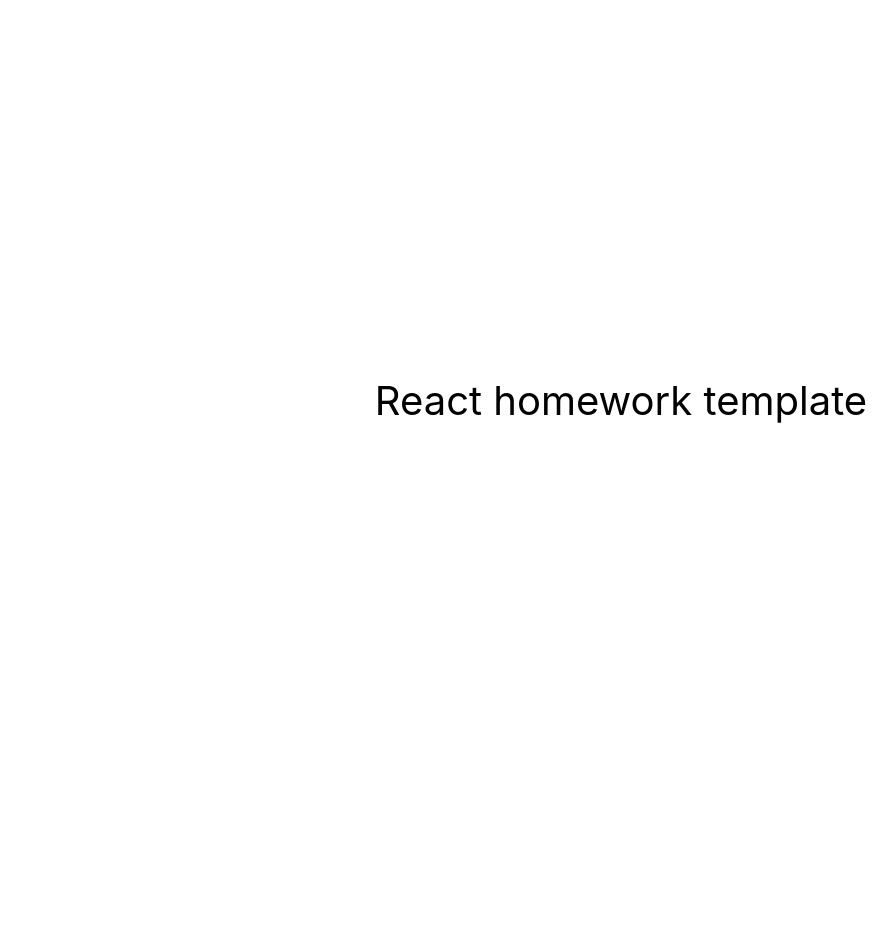
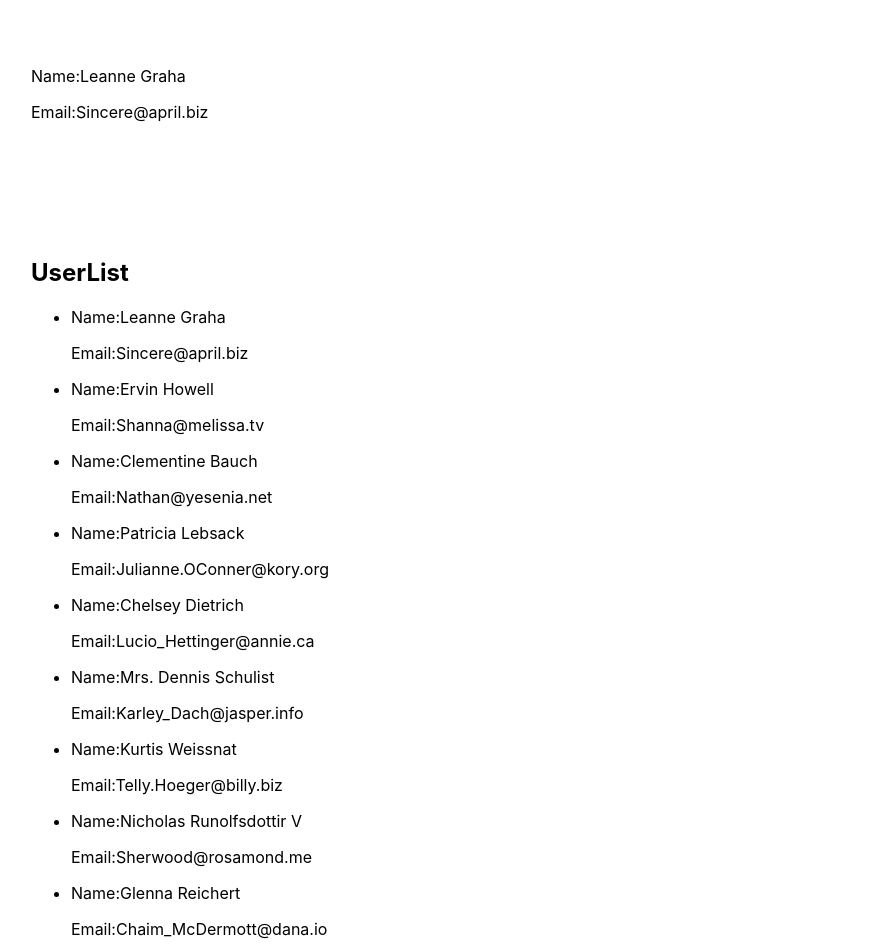
Before and after one commit to pelmeshek91/react-practice, a React (Create React App) app: page / in a window 1280 px wide. Shown: the top 952 px of the page, without its empty margins (19-915 px from the left). Before the commit the page ends 800 px from the top, so only its background shows below. Built offline with nearby package versions, Linux system fonts and the light colour scheme.

Commit message:
practice first day

```diff
--- a/package.json
+++ b/package.json
@@ -7,6 +7,7 @@
     "@testing-library/jest-dom": "^5.16.3",
     "@testing-library/react": "^12.1.4",
     "@testing-library/user-event": "^13.5.0",
+    "prop-types": "^15.8.1",
     "react": "^18.1.0",
     "react-dom": "^18.1.0",
     "react-scripts": "5.0.1",
--- /dev/null
+++ b/src/Data/users.js
@@ -0,0 +1,232 @@
+export const users = [
+  {
+    id: '5b9289',
+    name: 'Leanne Graha',
+    username: 'Bret',
+    email: 'Sincere@april.biz',
+    address: {
+      street: 'Kulas Light',
+      suite: 'Apt. 556',
+      city: 'Gwenborough',
+      zipcode: '92998-3874',
+      geo: {
+        lat: '-37.3159',
+        lng: '81.1496',
+      },
+    },
+    phone: '1-770-736-8031 x56442',
+    website: 'hildegard.org',
+    company: {
+      name: 'Romaguera-Crona',
+      catchPhrase: 'Multi-layered client-server neural-net',
+      bs: 'harness real-time e-markets',
+    },
+  },
+  {
+    id: 'b477dc',
+    name: 'Ervin Howell',
+    username: 'Antonette',
+    email: 'Shanna@melissa.tv',
+    address: {
+      street: 'Victor Plains',
+      suite: 'Suite 879',
+      city: 'Wisokyburgh',
+      zipcode: '90566-7771',
+      geo: {
+        lat: '-43.9509',
+        lng: '-34.4618',
+      },
+    },
+    phone: '010-692-6593 x09125',
+    website: 'anastasia.net',
+    company: {
+      name: 'Deckow-Crist',
+      catchPhrase: 'Proactive didactic contingency',
+      bs: 'synergize scalable supply-chains',
+    },
+  },
+  {
+    id: 'afe2b5',
+    name: 'Clementine Bauch',
+    username: 'Samantha',
+    email: 'Nathan@yesenia.net',
+    address: {
+      street: 'Douglas Extension',
+      suite: 'Suite 847',
+      city: 'McKenziehaven',
+      zipcode: '59590-4157',
+      geo: {
+        lat: '-68.6102',
+        lng: '-47.0653',
+      },
+    },
+    phone: '1-463-123-4447',
+    website: 'ramiro.info',
+    company: {
+      name: 'Romaguera-Jacobson',
+      catchPhrase: 'Face to face bifurcated interface',
+      bs: 'e-enable strategic applications',
+    },
+  },
+  {
+    id: '4a95f5',
+    name: 'Patricia Lebsack',
+    username: 'Karianne',
+    email: 'Julianne.OConner@kory.org',
+    address: {
+      street: 'Hoeger Mall',
+      suite: 'Apt. 692',
+      city: 'South Elvis',
+      zipcode: '53919-4257',
+      geo: {
+        lat: '29.4572',
+        lng: '-164.2990',
+      },
+    },
+    phone: '493-170-9623 x156',
+    website: 'kale.biz',
+    company: {
+      name: 'Robel-Corkery',
+      catchPhrase: 'Multi-tiered zero tolerance productivity',
+      bs: 'transition cutting-edge web services',
+    },
+  },
+  {
+    id: '1a3403',
+    name: 'Chelsey Dietrich',
+    username: 'Kamren',
+    email: 'Lucio_Hettinger@annie.ca',
+    address: {
+      street: 'Skiles Walks',
+      suite: 'Suite 351',
+      city: 'Roscoeview',
+      zipcode: '33263',
+      geo: {
+        lat: '-31.8129',
+        lng: '62.5342',
+      },
+    },
+    phone: '(254)954-1289',
+    website: 'demarco.info',
+    company: {
+      name: 'Keebler LLC',
+      catchPhrase: 'User-centric fault-tolerant solution',
+      bs: 'revolutionize end-to-end systems',
+    },
+  },
+  {
+    id: 'f642eb',
+    name: 'Mrs. Dennis Schulist',
+    username: 'Leopoldo_Corkery',
+    email: 'Karley_Dach@jasper.info',
+    address: {
+      street: 'Norberto Crossing',
+      suite: 'Apt. 950',
+      city: 'South Christy',
+      zipcode: '23505-1337',
+      geo: {
+        lat: '-71.4197',
+        lng: '71.7478',
+      },
+    },
+    phone: '1-477-935-8478 x6430',
+    website: 'ola.org',
+    company: {
+      name: 'Considine-Lockman',
+      catchPhrase: 'Synchronised bottom-line interface',
+      bs: 'e-enable innovative applications',
+    },
+  },
+  {
+    id: 'af95da',
+    name: 'Kurtis Weissnat',
+    username: 'Elwyn.Skiles',
+    email: 'Telly.Hoeger@billy.biz',
+    address: {
+      street: 'Rex Trail',
+      suite: 'Suite 280',
+      city: 'Howemouth',
+      zipcode: '58804-1099',
+      geo: {
+        lat: '24.8918',
+        lng: '21.8984',
+      },
+    },
+    phone: '210.067.6132',
+    website: 'elvis.io',
+    company: {
+      name: 'Johns Group',
+      catchPhrase: 'Configurable multimedia task-force',
+      bs: 'generate enterprise e-tailers',
+    },
+  },
+  {
+    id: '867fbf',
+    name: 'Nicholas Runolfsdottir V',
+    username: 'Maxime_Nienow',
+    email: 'Sherwood@rosamond.me',
+    address: {
+      street: 'Ellsworth Summit',
+      suite: 'Suite 729',
+      city: 'Aliyaview',
+      zipcode: '45169',
+      geo: {
+        lat: '-14.3990',
+        lng: '-120.7677',
+      },
+    },
+    phone: '586.493.6943 x140',
+    website: 'jacynthe.com',
+    company: {
+      name: 'Abernathy Group',
+      catchPhrase: 'Implemented secondary concept',
+      bs: 'e-enable extensible e-tailers',
+    },
+  },
+  {
+    id: '888a5f',
+    name: 'Glenna Reichert',
+    username: 'Delphine',
+    email: 'Chaim_McDermott@dana.io',
+    address: {
+      street: 'Dayna Park',
+      suite: 'Suite 449',
+      city: 'Bartholomebury',
+      zipcode: '76495-3109',
+      geo: {
+        lat: '24.6463',
+        lng: '-168.8889',
+      },
+    },
+    phone: '(775)976-6794 x41206',
+    website: 'conrad.com',
+    company: {
+      name: 'Yost and Sons',
+      catchPhrase: 'Switchable contextually-based project',
+      bs: 'aggregate real-time technologies',
+    },
+  },
+  {
+    id: '8335b7',
+    name: 'Clementina DuBuque',
+    username: 'Moriah.Stanton',
+    email: 'Rey.Padberg@karina.biz',
+    address: {
+      street: 'Kattie Turnpike',
+      suite: 'Suite 198',
+      city: 'Lebsackbury',
+      zipcode: '31428-2261',
+      geo: {
+        lat: '-38.2386',
+        lng: '57.2232',
+      },
+    },
+    phone: '024-648-3804',
+    website: 'ambrose.net',
+    company: {
+      name: 'Hoeger LLC',
+      catchPhrase: 'Centralized empowering task-force',
+      bs: 'target end-to-end models',
+    },
+  },
+];
--- a/src/components/App.jsx
+++ b/src/components/App.jsx
@@ -1,16 +1,16 @@
+import { User } from './User/User';
+import { users } from '../Data/users';
+import { UserList } from './UserList/UserList';
+import { Section } from './Section/Section';
 export const App = () => {
   return (
-    <div
-      style={{
-        height: '100vh',
-        display: 'flex',
-        justifyContent: 'center',
-        alignItems: 'center',
-        fontSize: 40,
-        color: '#010101'
-      }}
-    >
-      React homework template
-    </div>
+    <>
+      <Section>
+        <User user={users[0]} />
+      </Section>
+      <Section title="UserList">
+        <UserList users={users} />
+      </Section>
+    </>
   );
 };
--- /dev/null
+++ b/src/components/Section/Section.jsx
@@ -0,0 +1,14 @@
+import PropTypes from 'prop-types';
+import s from './Section.module.css';
+export const Section = ({ children, title }) => {
+  return (
+    <section className={s.baseSection}>
+      {title && <h2>{title}</h2>}
+      {children}
+    </section>
+  );
+};
+Section.propTypes = {
+  children: PropTypes.node.isRequired,
+  title: PropTypes.string,
+};
--- /dev/null
+++ b/src/components/Section/Section.module.css
@@ -0,0 +1,5 @@
+.baseSection {
+    width: 1200px;
+    margin: auto;
+    padding: 50px;
+}
--- /dev/null
+++ b/src/components/User/User.jsx
@@ -0,0 +1,16 @@
+import PropTypes from 'prop-types';
+
+export const User = ({ user: { name, email } }) => {
+  return (
+    <>
+      <p>Name:{name}</p>
+      <p>Email:{email}</p>
+    </>
+  );
+};
+User.propTypes = {
+  user: PropTypes.shape({
+    name: PropTypes.string.isRequired,
+    email: PropTypes.string.isRequired,
+  }).isRequired,
+};
--- /dev/null
+++ b/src/components/UserList/UserList.jsx
@@ -0,0 +1,23 @@
+import { User } from '../User/User';
+import PropTypes from 'prop-types';
+
+export const UserList = ({ users }) => {
+  return (
+    <ul>
+      {users.map(user => {
+        return (
+          <li key={user.id}>
+            <User user={user} />
+          </li>
+        );
+      })}
+    </ul>
+  );
+};
+UserList.propTypes = {
+  users: PropTypes.arrayOf(
+    PropTypes.shape({
+      id: PropTypes.string.isRequired,
+    })
+  ).isRequired,
+};
```
Also changed, not shown: 1 other file (tests, documents, lock files or other folders).
